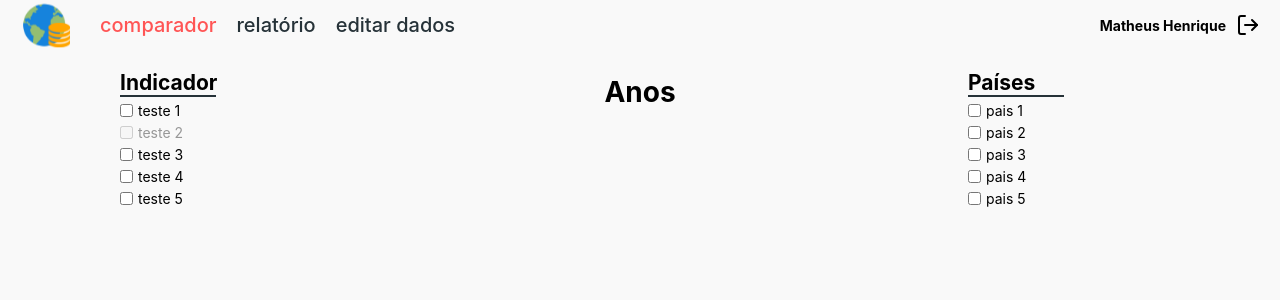
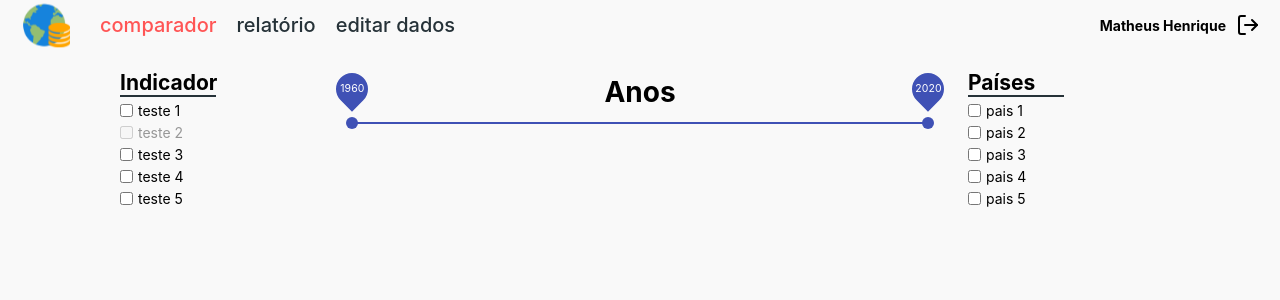
Before and after one commit to matherique/ifsp-projeto-web-2, a Next.js app in the folder web/: page /painel in a window 1280 px wide. Shown: the top 300 px of the page. Built offline with nearby package versions, Linux system fonts and the light colour scheme.

Commit message:
add slider

```diff
--- a/web/package.json
+++ b/web/package.json
@@ -9,6 +9,7 @@
     "lint": "next lint"
   },
   "dependencies": {
+    "@material-ui/core": "^4.12.1",
     "next": "11.0.1",
     "react": "17.0.2",
     "react-dom": "17.0.2",
--- a/web/src/screens/painel/home.tsx
+++ b/web/src/screens/painel/home.tsx
@@ -3,6 +3,7 @@ import styled from 'styled-components'
 
 import Layout from '@/components/layout'
 import Checkbox from '@/components/checkbox'
+import { Slider, withStyles } from '@material-ui/core'
 
 const Container = styled.div`
   display: flex;
@@ -36,6 +37,12 @@ const YearSelector = styled.div`
 `
 
 export default function Home() {
+  const [value, setValue] = React.useState<number[]>([1960, 2020])
+
+  const handleChange = (newValue: number[]) => {
+    setValue(newValue)
+  }
+
   return (
     <Layout>
       <Container>
@@ -52,6 +59,15 @@ export default function Home() {
         <Main>
           <YearSelector>
             <h1>Anos</h1>
+
+            <Slider
+              value={value}
+              onChange={(_, newValue) => handleChange(newValue as number[])}
+              valueLabelDisplay="on"
+              min={1960}
+              step={1}
+              max={2020}
+            />
           </YearSelector>
         </Main>
         <List>
```
Also changed, not shown: 1 other file (tests, documents, lock files or other folders).
